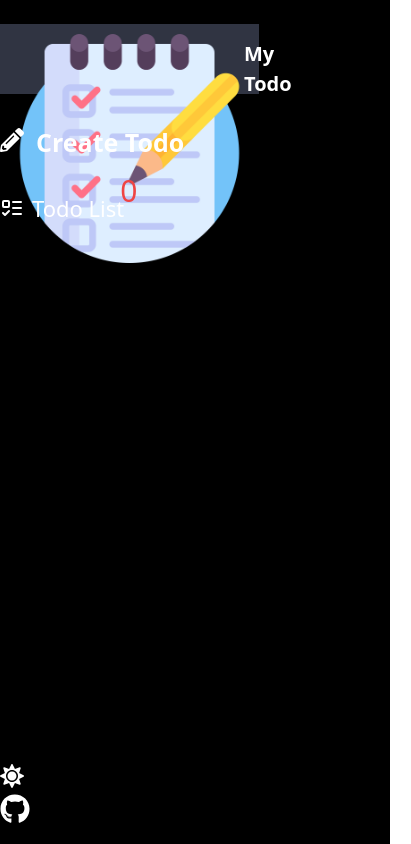
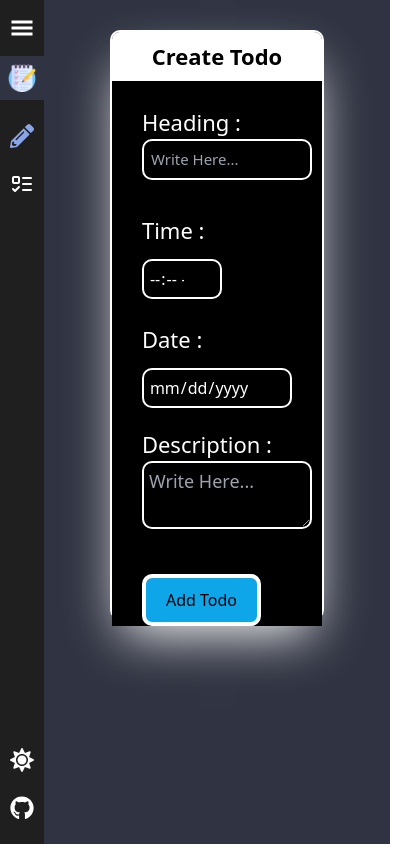
Before and after one commit to DesaiDixit123/Todo-App, a React (Vite) app: page / in a window 390 px wide. Shown: the top 844 px of the page, 411 px wide, since content can reach past the window. Built offline with nearby package versions, Linux system fonts and the light colour scheme.

Commit message:
full responsive app

```diff
--- a/src/App.jsx
+++ b/src/App.jsx
@@ -7,42 +7,43 @@ import { GlobleProvider } from "./components/Context/GlobleContext";
 import Popup from "./components/pages/Popup";
 
 function App() {
-  const { aside, theme, popupMsg } = useContext(GlobleProvider);
+  const {  theme, popupMsg } = useContext(GlobleProvider);
   return (
     <>
-      <section className={`${theme}`}>
         <BrowserRouter>
-          {aside ? (
-            <div className="xl:grid xl:grid-cols-5 lg:grid lg:grid-cols-5 md:grid md:grid-cols-18 sm:grid-cols-18 xl:gap-1 lg:gap-1 md:gap-0 sm:gap-0">
-              <div className="col-span-1 bg-[--black] h-[100vh] ">
+      <section className={`flex select-none ${theme}`}>
+          {/* {aside ? ( */}
+            {/* <div className="xl:grid xl:grid-cols-5 lg:grid lg:grid-cols-5 md:grid md:grid-cols-18 sm:grid-cols-18 xl:gap-1 lg:gap-1 md:gap-0 sm:gap-0"> */}
+              <div className="fixed z-10">
                 <Aside />
               </div>
 
-              <div className="bg-[--mainBg] xl:col-span-4 lg:col-span-4 md:col-span-17 sm:col-span-17 ">
+              <div className={`relative h-screen overflow-auto p-5 pl-[210px] tablet:pl-[80px] bg-[--mainBg] text-[--white] w-full mdTablet:pl-20 lMobile:pl-16 ${theme}`}>
                 <Popup props={{ message: popupMsg }} />
                 <Routes>
                   <Route path="/" element={<TodoForm />} />
                   <Route path="Todolist" element={<TodoList />} />
                 </Routes>
               </div>
-            </div>
-          ) : (
-            <div className="xl:grid xl:grid-cols-5 lg:grid lg:grid-cols-5 md:grid md:grid-cols-5 sm:grid-cols-18 xl:gap-1 lg:gap-1 md:gap-1 sm:gap-0">
-              <div className="col-span-1 bg-[--black] h-[100vh] ">
-                <Aside />
-              </div>
 
-              <div className="bg-[--mainBg] xl:col-span-4 lg:col-span-4 md:col-span-4 sm:col-span-17 ">
-                <Popup props={{ message: popupMsg }} />
-                <Routes>
-                  <Route path="/" element={<TodoForm />} />
-                  <Route path="Todolist" element={<TodoList />} />
-                </Routes>
-              </div>
-            </div>
-          )}
+
+            {/* // <div className="xl:grid xl:grid-cols-5 lg:grid lg:grid-cols-5 md:grid md:grid-cols-5 sm:grid-cols-18 xl:gap-1 lg:gap-1 md:gap-1 sm:gap-0">
+            //   <div className="col-span-1 bg-[--black] h-[100vh] ">
+            //     <Aside />
+            //   </div>
+
+            //   <div className="bg-[--mainBg] xl:col-span-4 lg:col-span-4 md:col-span-4 sm:col-span-17 ">
+            //     <Popup props={{ message: popupMsg }} />
+            //     <Routes>
+            //       <Route path="/" element={<TodoForm />} />
+            //       <Route path="Todolist" element={<TodoList />} />
+            //     </Routes>
+            //   </div>
+            // </div> */}
+
+
+      </section>
         </BrowserRouter>
-      </section>
     </>
   );
 }
--- a/src/components/configs/Aside.jsx
+++ b/src/components/configs/Aside.jsx
@@ -13,8 +13,14 @@ export default function Aside() {
   return (
     <>
       <div className="">
-        <div className="fixed top-0 w-[259px]  ">
-          <span className="hidden max-[1000px]:block max-[1000px]:justify-center">
+        <div
+          className={
+            aside
+              ? "bg-[--aside] text-[--white] w-fit h-screen relative flex flex-col items-center small:shadow-[0_0_12px_1px_var(--aside)] z-50 tablet:w-fit duration-100"
+              : "bg-[--aside] text-[--white] w-fit h-screen relative flex flex-col items-center small:shadow-[0_0_12px_1px_var(--aside)] z-50 tablet:w-48 duration-300"
+          }
+        >
+          <span className="lg:hidden text-4xl lMobile:text-2xl mx-2 flex items-center py-3 h-14">
             <button
               onClick={showAside}
               className={aside ? "" : "absolute left-0 px-3"}
@@ -26,117 +32,88 @@ export default function Aside() {
               )}
             </button>
           </span>
-          <div className=" bg-[--mainBg] px-[15px] py-[10px] h-[70px]">
-            <div className="flex justify-between xl:w-[220px] lg:w-[180px]">
-              <img
-                src={todo}
-                alt=""
-                className="xl:w-[50px] lg:w-[50px] md:w-[40px]  md:h-[40px] xl:pt-0 md:pt-[10px]"
-              />
-              <div>
-                {aside ? (
-                  <h1 className="text-[20px] font-bold pt-[5px] text-[--white] md:hidden">
-                    My Todo
-                  </h1>
-                ) : (
-                  <h1 className="text-[20px] font-bold pt-[5px] text-[--white] md:block xl:px-0 lg:px-0 md:px-11">
-                    My Todo
-                  </h1>
-                )}
-              </div>
+
+          <section
+            className={`flex w-full items-center justify-center bg-[--mainBg] text-[--white] ${theme}`}
+          >
+            <div className="m-2">
+              <img src={todo} alt="TodoIcon" className="w-10 lMobile:w-7" />
             </div>
-          </div>
-          <div className="">
-            <div className=" xl:h-[90.8vh] lg:h-[90.8vh] md:h-[90.8vh] relative ">
+            <div className={aside ? "tablet:hidden" : "block"}>
+              <h2 className={`text-lg mx-6 font-bold`}>My-Todo</h2>
+            </div>
+          </section>
+
+          <section className="my-3">
+            <div className="flex items-center justify-center py-3">
               <NavLink to={"/"}>
                 {aside ? (
-                  <div className="flex gap-3 xl:pl-[30px] lg:pl-[30px] md:pl-[17px] pt-[30px] hover:text-light-400">
-                    <FaPencilAlt className="text-[25px] relative top-1 text-[--white] max-[940px]:text-2xl" />
-                    <h1 className="font-semibold text-[25px] xl:block lg:block md:hidden text-[--white]">
-                      Create Todo
-                    </h1>
+                  <div className="lg:text-xl text-3xl lMobile:text-2xl flex items-center">
+                    <div className="mx-2">
+                      <FaPencilAlt />
+                    </div>
+                    <div className="tablet:hidden">Create Todo</div>
                   </div>
                 ) : (
-                  <div className="flex gap-3 xl:pl-[30px] lg:pl-[30px] md:pl-[17px] pt-[30px] hover:text-light-400">
-                    <FaPencilAlt className="text-[25px] relative top-1 text-[--white] max-[940px]:text-2xl" />
-                    <h1 className="font-semibold text-[25px] xl:block lg:block md:block text-[--white]">
-                      Create Todo
-                    </h1>
+                  <div className="flex items-center justify-between w-full">
+                    <div className="text-2xl px-2">
+                      <FaPencilAlt />
+                    </div>
+                    <div className="text-center w-full">Create Todo</div>
                   </div>
                 )}
               </NavLink>
-
-              <NavLink to={"Todolist"}>
+            </div>
+            <div className="relative flex items-center justify-center py-3">
+              <NavLink to={"TodoList"}>
                 {aside ? (
-                  <div
-                    className="flex gap-2 pt-[30px] xl:px-[40px] lg:px-[40px] md
-            px-0 md:pl-[12px]"
-                  >
-                    <LuListTodo className="text-[25px]  relative top-1 text-[--white] max-[940px]:text-2xl" />
-
-                    <h1 className="text-[22px] font-medium xl:block lg:block md:hidden text-[--white]">
-                      Todo List
-                    </h1>
-                    <span className="text-red-500 text-[30px] relative bottom-6 -left-3 xl:block lg:block md:hidden ">
-                      {getData.length}
-                    </span>
+                  <div className="lg:text-xl text-3xl lMobile:text-2xl flex items-center">
+                    <div className="absolute right-1 top-0 text-[--aside] lg:text-xl text-sm font-bold bg-[--red] w-4 h-4 rounded-full flex justify-center items-center">
+                      <div>{getData.length}</div>
+                    </div>
+                    <div className="mx-2 z-10">
+                      <LuListTodo />
+                    </div>
+                    <div className="tablet:hidden">Todo List</div>
                   </div>
                 ) : (
-                  <div
-                    className="flex gap-2 pt-[30px] xl:px-[40px] lg:px-[40px] md
-            px-0 md:pl-[12px]"
-                  >
-                    <LuListTodo className="text-[25px]  relative top-1 text-[--white] max-[940px]:text-2xl" />
-
-                    <h1 className="text-[22px] font-medium xl:block lg:block md:block text-[--white]">
-                      Todo List
-                    </h1>
-                    <span className="text-red-500 text-[30px] relative bottom-6 -left-3 xl:block lg:block md:hidden ">
-                      {getData.length}
-                    </span>
+                  <div className="flex items-center justify-between w-full">
+                    <div className="absolute right-0 top-1 text-[--aside] text-sm font-bold bg-[--red] w-4 h-4 rounded-full flex justify-center items-center">
+                      <div>{getData.length}</div>
+                    </div>
+                    <div className="text-2xl px-2">
+                      <LuListTodo />
+                    </div>
+                    <div className="text-center w-full z-10">Todo List</div>
                   </div>
                 )}
               </NavLink>
+            </div>
+          </section>
 
-              <div>
-                <div className=" absolute bottom-0 ">
-                  {aside ? (
-                    <div className="xl:flex xl:gap-16 xl:pl-[45px] lg:flex lg:gap-16 lg:pl-[45px] md:pl-[15px] pb-5 fixed bottom-0">
-                      <button onClick={themeButton}>
-                        {theme == "light" ? (
-                          <FaMoon className="text-[30px]  xl:relative xl:bottom-0 lg:relative lg:bottom-0 md:relative md:bottom-7 text-[--white] max-[1015px]:text-2xl max-[940px]:text-2xl" />
-                        ) : (
-                          <FaSun className="text-[30px]  xl:relative xl:bottom-0 lg:relative lg:bottom-0 md:relative md:bottom-7 text-[--white] max-[1015px]:text-2xl max-[940px]:text2xl" />
-                        )}
-                      </button>
-                      <Link
-                        to={"https://github.com/DesaiDixit123"}
-                        target="_blank"
-                      >
-                        <FaGithub className="text-[30px]  text-[--white] max-[940px]:text2xl" />
-                      </Link>
-                    </div>
-                  ) : (
-                    <div className="xl:flex xl:gap-16 xl:pl-[45px] lg:flex lg:gap-16 lg:pl-[45px] md:flex md:gap-16 md:pl-[25px] pb-5 fixed bottom-0">
-                      <button onClick={themeButton}>
-                        {theme == "light" ? (
-                          <FaMoon className="text-[30px]  xl:relative xl:bottom-0 lg:relative lg:bottom-0 md:relative md:bottom-0 text-[--white] max-[1015px]:text-2xl max-[940px]:text-2xl" />
-                        ) : (
-                          <FaSun className="text-[30px]  xl:relative xl:bottom-0 lg:relative lg:bottom-0 md:relative md:bottom-7 text-[--white] max-[1015px]:text-2xl max-[940px]:text2xl" />
-                        )}
-                      </button>
-                      <Link
-                        to={"https://github.com/DesaiDixit123"}
-                        target="_blank"
-                      >
-                        <FaGithub className="text-[30px]  text-[--white] max-[940px]:text2xl" />
-                      </Link>
-                    </div>
-                  )}
-                </div>
-              </div>
+          <section
+            className={
+              aside ? "refAndTheme tablet:flex-col" : "refAndTheme flex-row"
+            }
+          >
+            <div
+              onClick={themeButton}
+              className="text-3xl lMobile:text-2xl cursor-pointer tablet:py-3"
+            >
+              {theme === "dark" ? <FaSun /> : <FaMoon />}
             </div>
-          </div>
+            <div className="tablet:py-3">
+              <Link
+                to={
+                  "https://github.com/webDev5464/React-Todo-Documentation.git"
+                }
+                target="_blank"
+                className="text-3xl lMobile:text-2xl"
+              >
+                <FaGithub />
+              </Link>
+            </div>
+          </section>
         </div>
       </div>
     </>
--- a/src/components/pages/TodoForm.jsx
+++ b/src/components/pages/TodoForm.jsx
@@ -7,63 +7,65 @@ export default function TodoForm() {
     <>
       <div>
         <form onSubmit={submissionFormHandler}>
-          <div className="flex justify-center pt-[80px]  xl:bg-[--mainBg] h-[100vh]">
-            <div className="xl:w-[80%] lg:w-[65%] border-2 border-[--white] h-[385px]  shadow-2xl shadow-white rounded-[10px]">
+          <div className="flex justify-center pt-[80px]  xl:bg-[--mainBg] h-[100vh] set4:pt-[10px]">
+            <div className="xl:w-[80%] lg:w-[70%] border-2 border-[--white] h-[385px]  shadow-2xl shadow-white rounded-[10px] tablet:w-[65%] set3:h-[425px] set3:w-[70%] set4:h-[590px] set6:h-[710px]">
               <div>
-                <h1 className="bg-[--white] text-[--black] text-center xl:text-[25px] lg:text-[22px] rounded-t-lg py-2 font-semibold">
+                <h1 className="bg-[--white] text-[--black] text-center xl:text-[25px] lg:text-[22px] rounded-t-lg py-2 font-semibold set3:text-[22px] ">
                   Create Todo
                 </h1>
               </div>
-              <div className="bg-[--black] h-[326px] rounded-b-lg">
-                <div className="flex justify-between pt-5 px-[30px]">
-                  <h2 className="xl:text-[23px] lg:text-[20px] font-medium text-[--white]">Heading:</h2>
+              <div className="bg-[--black] h-[326px] set:h-[331px] set1:h-[340px] set3:h-[380px] set4:h-[545px] set6:h-[655.5px]">
+                <div className="flex justify-between pt-5 px-[30px] set3:flex set3:justify-normal set4:flex set4:flex-col">
+                  <h2 className="xl:text-[23px] lg:text-[20px] font-medium text-[--white] set3:pt-[5px] set3:text-[22px] set">Heading : </h2>
                   <input
                     type="text"
                     placeholder="Write Here..."
                     onChange={inputData}
                     value={inputValue.heading}
                     name="heading"
-                    className="border-2 border-[--white] bg-[--black] text-[--white] outline-none xl:p-[7px] rounded-[10px] lg:p-[4px] text-[20px]"
+                    className="border-2 border-[--white] bg-[--black] text-[--white] outline-none xl:p-[7px] rounded-[10px] lg:p-[4px] text-[20px] set3:w-[200px] set3:text-[15px] set3:p-[7px] set4:w-[250px] set5:w-[170px] set6:w-[120px]"
                   />
                 </div>
-                <div className="flex justify-evenly pt-[20px]">
-                  <div className="flex gap-3">
-                    <h2 className="xl:text-[23px] lg:text-[20px] font-medium text-[--white]">Time : </h2>
+                <div className="flex justify-evenly pt-[20px] set3:flex-col">
+                  <div className="flex gap-3 set3:pt-[10px] relative left-[30px] set4:flex set4:flex-col ">
+                    <h2 className="xl:text-[23px] lg:text-[20px] font-medium text-[--white] set3:
+pt-[4px] set3:text-[22px]">Time : </h2>
                     <input
                       type="time"
                       name="time"
                       onChange={inputData}
                       value={inputValue.time}
                       id=""
-                      className="border-2 border-[--white] bg-[--black] text-[--white] xl:p-[7px] lg:p-[4px] rounded-[10px] px-[10px]"
+                      className="border-2 border-[--white] bg-[--black] text-[--white] xl:p-[7px] lg:p-[4px] rounded-[10px] px-[10px] set3:p-[5px] set4:w-[80px]"
                     />
                   </div>
 
-                  <div className="flex gap-3">
-                    <h2 className="xl:text-[23px] lg:text-[20px] font-medium text-[--white]">Date : </h2>
+                  <div className="flex gap-3 set3:pt-[20px] relative left-[30px] set4:flex set4:flex-col set4:w-[150px]">
+                    <h2 className="xl:text-[23px] lg:text-[20px] font-medium text-[--white] set3:
+pt-[4px] set3:text-[22px]">Date : </h2>
                     <input
                       type="date"
                       name="date"
                       onChange={inputData}
                       value={inputValue.date}
                       id=""
-                      className="border-2  border-[--white] bg-[--black] text-[--white] xl:p-[7px] lg:p-[4px] rounded-[10px]"
+                      className="border-2  border-[--white] bg-[--black] text-[--white] xl:p-[7px] lg:p-[4px] rounded-[10px] set3:p-[5px] set6:w-[120px]"
                     />
                   </div>
                 </div>
-                <div className="flex justify-between px-[30px] pt-[20px] text-[--white]">
-                  <h2 className="xl:text-[23px] lg:text-[20px] font-medium">Description:</h2>
+                <div className="flex justify-between px-[30px] pt-[20px] text-[--white] set3:flex set3:justify-normal set4:flex set4:flex-col set4:w-[250px] set3:text-[22px]">
+                  <h2 className="xl:text-[23px] lg:text-[20px] font-medium">Description : </h2>
                   <textarea
                     name="textArea"
                     onChange={inputData}
                     value={inputValue.textArea}
                     id=""
                     placeholder="Write Here..."
-                    className="border-2 border-[--white] bg-[--black] text-[--white] outline-none xl:w-[300px] lg:w-[250px] rounded-[10px] xl:p-[7px] lg:p-[4px] text-[18px]"
+                    className="border-2 border-[--white] bg-[--black] text-[--white] outline-none xl:w-[300px] lg:w-[250px] rounded-[10px] xl:p-[7px] lg:p-[4px] text-[18px] set3:w-[200px] set3:p-[5px] set4:w-[250px] set5:w-[170px] set6:w-[120px] set6:h-[150px]"
                   ></textarea>
                 </div>
                 <div className="pt-[25px] px-[30px]">
-                  <button className="border-4 border-[--white] bg-AddBtn-600 xl:p-[10px] lg:p-[6px] rounded-[10px] xl:w-[150px] lg:w-[110px] text-[--black] font-medium xl:text-[20px] lg:text-[18px]">
+                  <button className="border-4 border-[--white] bg-AddBtn-600 xl:p-[10px] lg:p-[6px] rounded-[10px] xl:w-[150px] lg:w-[110px] text-[--black] font-medium xl:text-[20px] lg:text-[18px] tablet:p-[10px] set3:px-[20px] set3:my-[20px]">
                     Add Todo
                   </button>
                 </div>
--- a/src/components/pages/TodoList.jsx
+++ b/src/components/pages/TodoList.jsx
@@ -14,7 +14,7 @@ export default function TodoList() {
           <input
             type="text"
             placeholder="Search Your Todo..."
-            className="border-4 border-[--white] bg-[--black] p-[7px] w-[300px] rounded-[15px] outline-none focus:bg-[--white] focus:text-[--black]"
+            className="border-4 border-[--white] bg-[--black] p-[7px] w-[300px] rounded-[15px] outline-none focus:bg-[--white] focus:text-[--black] list2:w-[250px] list4:w-[170px]"
             value={searchQur}
             onChange={(e) => setSearchqur(e.target.value)}
           />
--- a/src/index.css
+++ b/src/index.css
@@ -2,7 +2,7 @@
 @tailwind components;
 @tailwind utilities;
 .active {
-    color: #8BA5E9;
+    color: #8ba5e9;
 }
 
 .textClor {
@@ -22,3 +22,20 @@
     --mainBg: #afbff3;
     --aside: #ffffff;
 }
+
+.refAndTheme {
+  @apply absolute bottom-0 w-full flex justify-around tablet:items-center lg:py-3 lMobile:bottom-3
+}
+
+
+/* .aside {
+    @apply bg-[--aside] text-[--white] w-fit h-screen relative flex flex-col items-center small: shadow-[0_0_12px_1px_var(--aside)] z-50;
+}
+
+.aside-Disable {
+    @apply tablet: w-fit duration-100;
+}
+
+.aside-Enable {
+    @apply tablet: w-48 duration-300;
+} */
--- a/tailwind.config.js
+++ b/tailwind.config.js
@@ -1,66 +1,108 @@
 /** @type {import('tailwindcss').Config} */
 export default {
-    content: [
-        "./index.html",
-        "./src/**/*.{js,ts,jsx,tsx}",
-    ],
+  content: ["./index.html", "./src/**/*.{js,ts,jsx,tsx}"],
   theme: {
     screens: {
-            'sm': '500px',
+      sm: "500px",
       // => @media (min-width: 640px) { ... }
 
-            'md': '700px',
+      md: "700px",
       // => @media (min-width: 768px) { ... }
 
-            'lg': '1030px',
+      lg: "1030px",
       // => @media (min-width: 1024px) { ... }
 
-            'xl': '1232px',
+      xl: "1232px",
       // => @media (min-width: 1280px) { ... }
 
-            '2xl': '1536px',
+      "2xl": "1536px",
       // => @media (min-width: 1536px) { ... }
     },
 
-
     extend: {
+      screens: {
+        lg: "1000px",
+        small: "600px",
+        tablet: {
+          max: "1000px",
+        },
+        mdTablet: {
+          max: "850px",
+        },
+        smTablet: {
+          max: "750px",
+        },
+        lMobile: {
+          max: "550px",
+        },
+        mMobile: {
+          max: "440px",
+        },
+        set: {
+          max: "1226px",
+        },
+        set1: {
+          max: "1000px",
+        },
+        set3: {
+          max: "800px",
+        },
+        set4: {
+          max: "620px",
+        },
+        set5: {
+          max: "500px",
+         },
+       set6: {
+          max: "384px",
+        },
+       list1: {
+          max: "880px",
+        },
+       list2: {
+          max: "610px"
+        },
+       list3: {
+          max: "530px"
+        },
+       list4: {
+          max: "400px"
+        },
+      },
 
       gridTemplateColumns: {
         // Simple 16 column grid
-                '13': 'repeat(13, minmax(0, 1fr))',
-                '14': 'repeat(14, minmax(0, 1fr))',
-                '15': 'repeat(15, minmax(0, 1fr))',
-                '18': 'repeat(18, minmax(0, 1fr))',
+        13: "repeat(13, minmax(0, 1fr))",
+        14: "repeat(14, minmax(0, 1fr))",
+        15: "repeat(15, minmax(0, 1fr))",
+        18: "repeat(18, minmax(0, 1fr))",
 
         // Complex site-specific column configuration
-                'footer': '200px minmax(900px, 1fr) 100px',
+        footer: "200px minmax(900px, 1fr) 100px",
       },
       gridColumn: {
-                'span-16': 'span 16 / span 16',
-                'span-17': 'span 17 / span 17',
-                'span-18': 'span 18 / span 18',
+        "span-16": "span 16 / span 16",
+        "span-17": "span 17 / span 17",
+        "span-18": "span 18 / span 18",
       },
       colors: {
         light: {
-                    400: "#AFBFF3"
+          400: "#AFBFF3",
         },
         createTodo: {
-                    600: "#8BA5E9"
+          600: "#8BA5E9",
         },
         AddBtn: {
-                    600: "#0EA5E9"
+          600: "#0EA5E9",
         },
         textColor: {
-                    400: "#6B72A1"
+          400: "#6B72A1",
         },
         listBtn: {
-                    400: "#FF6347"
+          400: "#FF6347",
         },
-
-
-            }
       },
-
+    },
   },
   plugins: [],
-}
+};
```
Also changed, not shown: src/components/pages/TodoCard.jsx (+6 -6 lines). Lines whose indentation alone changed are shown as unchanged.
